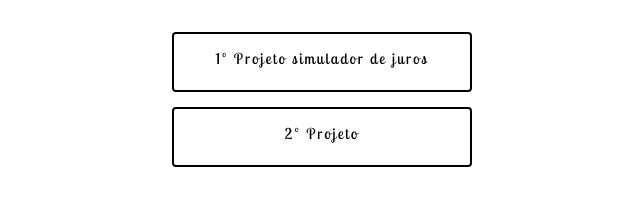
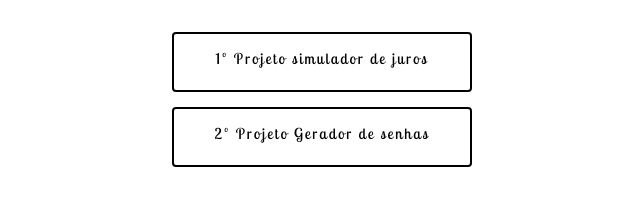
Before and after one commit to GabriellFreitas/Portfolio, a plain HTML site: page index.html in a window 1280 px wide. Shown: the part 1112-1321 px from the top of the page, without its empty margins (318-960 px from the left). Drawn offline with nearby package versions, Linux system fonts and the light colour scheme.

Commit message:
Update index.html

```diff
--- a/index.html
+++ b/index.html
@@ -98,7 +98,7 @@
             </div>
             <a class="projeto_link" href="Gerador_de_senhas/index.html">
                 <div class="conteudo_tabela">
-                    <p class="texto_projeto">2º Projeto </p>
+                    <p class="texto_projeto">2º Projeto Gerador de senhas </p>
                 </div>
             </a>
         </div>
```
